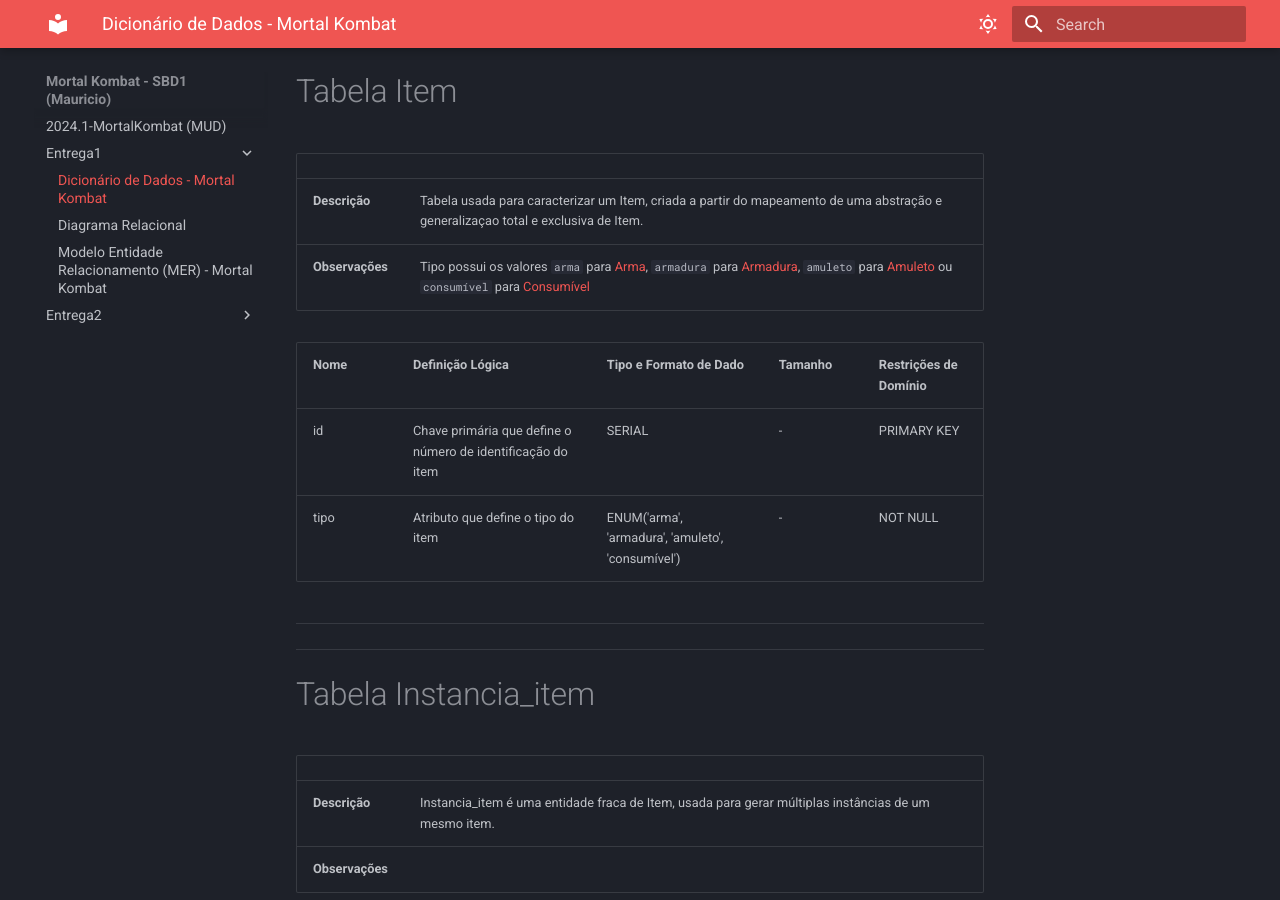
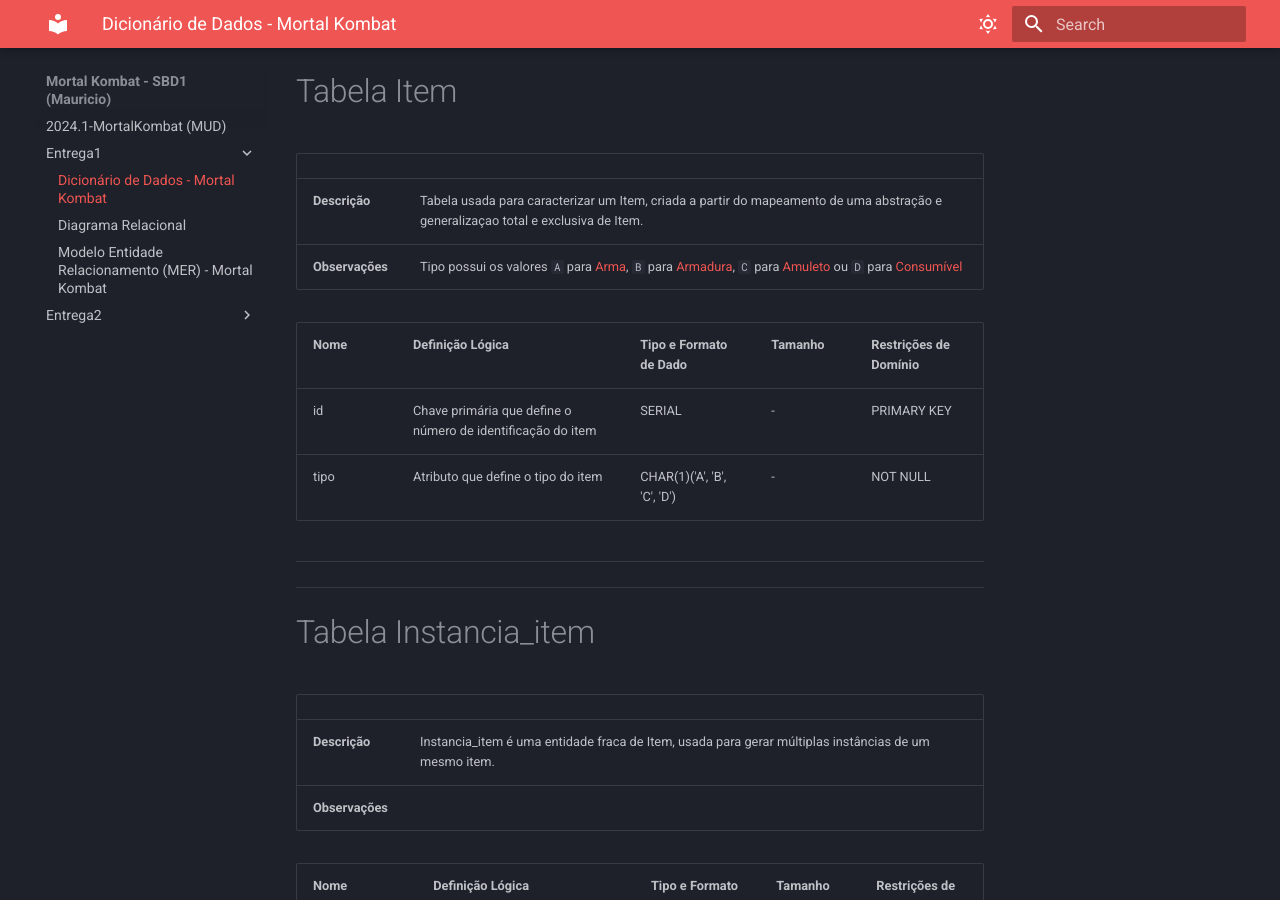
Before and after one commit to SBD1/2024.1-MortalKombat, an MkDocs documentation site: the page built from docs/Entrega1/DD_MortalKombat_v1.md, in a window 1280 px wide and 900 px high, scrolled down 523 px. Built offline with MkDocs 1.6.1 and Material for MkDocs 9.7.7, drawn with Linux system fonts in a browser that asks for light colours.

Commit message:
atualizado o DD

```diff
--- a/docs/Entrega1/DD_MortalKombat_v1.md
+++ b/docs/Entrega1/DD_MortalKombat_v1.md
@@ -33,12 +33,12 @@
 |                 |                                                                                                                                                                 |
 |-----------------|-----------------------------------------------------------------------------------------------------------------------------------------------------------------|
 | **Descrição**   | Tabela usada para caracterizar um Item, criada a partir do mapeamento de uma abstração e generalizaçao total e exclusiva de Item.                               |
-| **Observações** | Tipo possui os valores `arma` para [Arma](#tabela-arma),  `armadura` para [Armadura](#tabela-armadura), `amuleto` para [Amuleto](#tabela-amuleto) ou `consumível` para [Consumível](#tabela-consumível) |
+| **Observações** | Tipo possui os valores `A` para [Arma](#tabela-arma),  `B` para [Armadura](#tabela-armadura), `C` para [Amuleto](#tabela-amuleto) ou `D` para [Consumível](#tabela-consumível) |
 
 | Nome | Definição Lógica                                            | Tipo e Formato de Dado               | Tamanho | Restrições de Domínio |
 |:-----|:------------------------------------------------------------|:-------------------------------------|---------|:----------------------|
 | id   | Chave primária que define o número de identificação do item | SERIAL                               | -       | PRIMARY KEY           |
-| tipo | Atributo que define o tipo do item                          | ENUM('arma', 'armadura', 'amuleto', 'consumível') | -       | NOT NULL              |
+| tipo | Atributo que define o tipo do item                          | CHAR(1)('A', 'B', 'C', 'D') | -       | NOT NULL              |
 
 ---
 
```
